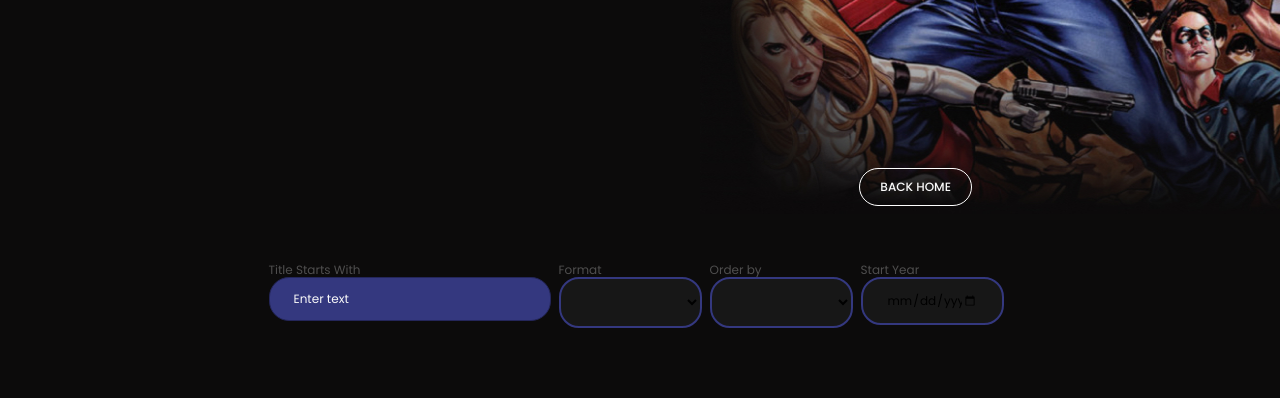
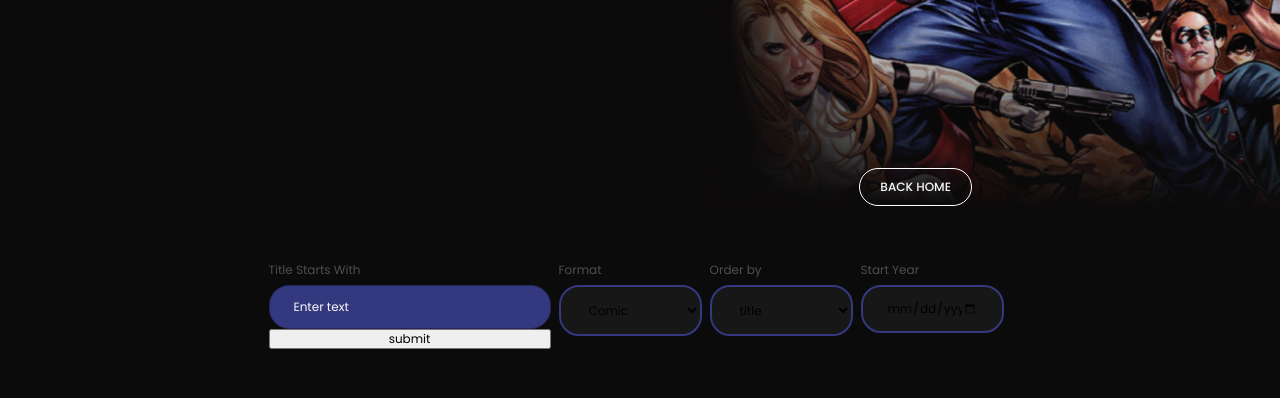
Before and after one commit to KarinaPelykh/MarvelousAdventures, a website built with Vite: page src/page-comics.html in a window 1280 px wide. Shown: the part 525-923 px from the top of the page. Built offline with nearby package versions, Linux system fonts and the light colour scheme; no server answers.

Commit message:
added filter

```diff
--- a/src/css/all-list-comics.css
+++ b/src/css/all-list-comics.css
@@ -6,13 +6,11 @@
 }
 
 .comic-list-item {
-  /* margin-right: 16px; */
   width: 323px;
 }
-@media screen and (min-width: 768px) {
+@media screen and (min-width: 1440px) {
   .comic-list-item {
-    /* margin-right: 32px; */
-    /* width: 336px; */
+    width: 336px;
   }
 }
 
--- a/src/css/filter.css
+++ b/src/css/filter.css
@@ -24,6 +24,7 @@
   border-radius: 20px;
   padding: 14px 24px;
   outline: none;
+  margin-top: 8px;
 }
 .search-input::placeholder {
   color: #fafafa;
@@ -41,6 +42,7 @@
   padding: 14px 24px;
   width: 143px;
   outline: none;
+  margin-top: 8px;
 }
 .input-filter::placeholder {
   color: #fafafa;
--- a/src/page-comics.js
+++ b/src/page-comics.js
@@ -2,3 +2,4 @@ import "./js/header";
 import "./js/all-comics";
 import "./js/modal";
 import "./js/form";
+import "./js/filter";
--- a/src/partials/section-fiter.html
+++ b/src/partials/section-fiter.html
@@ -3,7 +3,14 @@
     <form class="form-filter">
       <label class="label"
         >Title Starts With
-        <input type="text" placeholder="Enter text" class="search-input" />
+        <input
+          name="search"
+          type="text"
+          value=""
+          placeholder="Enter text"
+          class="search-input"
+        />
+        <button type="submit">submit</button>
         <!-- <svg><use ></use></svg> -->
       </label>
       <div class="wrapper-type-comics">
@@ -11,17 +18,33 @@
           >Format
           <!-- <input type="text" class="input-filter" /> -->
 
-          <select class="input-filter"></select>
+          <select class="input-filter js-select">
+            <option>Comic</option>
+            <option>Magazine</option>
+
+            <option>Trade paperback</option>
+
+            <option>Hardcover</option>
+
+            <option>Digest</option>
+            <option>Graphic novel</option>
+
+            <option>Digital comic</option>
+            <option>Infinite comic</option>
+          </select>
         </label>
         <label class="label"
           >Order by
           <!-- <input type="text" class="input-filter" />-->
-          <select class="input-filter"></select>
+          <select class="input-filter js-by-order">
+            <option>title</option>
+            <option>onsaleDate</option>
+          </select>
         </label>
       </div>
 
       <label class="label"
-        >Start Year <input type="date" class="input-filter"
+        >Start Year <input type="date" class="input-filter js-date"
       /></label>
     </form>
   </div>
```
Also changed, not shown: src/js/filter.js (+72 -0 lines), src/js/all-comics.js.
